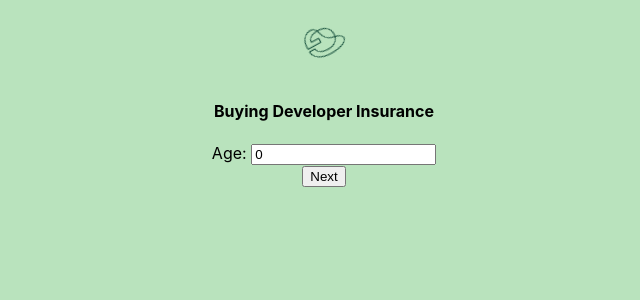
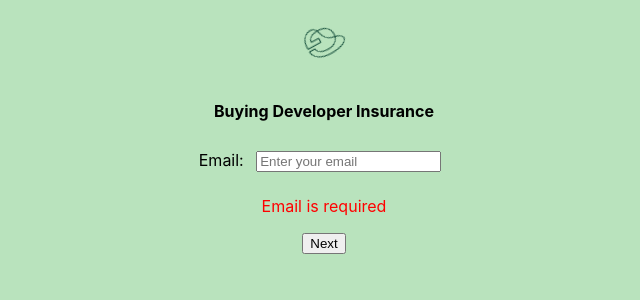
Before and after one commit to vargheseakhil/frontend-interview-app-varghese-getsafe, a React (Create React App) app: page /buy/dev_ins in a window 1280 px wide. Both pictures are taken after a click on the button "Next". Shown: the top 300 px of the page, without its empty margins (316-956 px from the left). Built offline with nearby package versions, Linux system fonts and the light colour scheme.

Commit message:
feat: adds mandatory and other validations to steps

```diff
--- a/src/App.css
+++ b/src/App.css
@@ -43,3 +43,7 @@
     transform: rotate(360deg);
   }
 }
+
+input {
+  margin: 8px;
+}
--- a/src/buyflow/AgeStep.tsx
+++ b/src/buyflow/AgeStep.tsx
@@ -1,11 +1,22 @@
-import React, { useState } from 'react'
+import React, { useState } from 'react';
 
 interface AgeStepProps {
-  cb: (field: string, value: number) => void
+  cb: (field: string, value: number) => void;
 }
 
-const AgeStep: React.FC<AgeStepProps> = (props) => {
-  const [age, setAge] = useState(0)
+const AgeStep: React.FC<AgeStepProps> = ({ cb }) => {
+  const [age, setAge] = useState<number | ''>(0);
+  const [error, setError] = useState<string | null>(null);
+
+  const handleNext = () => {
+    if (age === '' || age <= 0 || isNaN(age)) {
+      setError('Please enter a valid age');
+    } else {
+      setError(null);
+      cb('age', Number(age));
+    }
+  };
+
   return (
     <>
       <div>
@@ -13,14 +24,23 @@ const AgeStep: React.FC<AgeStepProps> = (props) => {
         <input
           type="number"
           onChange={({ target: { value } }) => {
-            setAge(Number(value))
+            setAge(value ? Number(value): '');
+            setError(null);
           }}
           value={age}
-        ></input>
+          aria-label="Enter your age"
+          aria-invalid={!!error}
+          aria-describedby={error ? 'age-error' : ''}
+        />
+        {error && (
+          <p id="age-error" style={{ color: 'red' }} role="alert">
+            {error}
+          </p>
+        )}
       </div>
-      <button onClick={() => props.cb('age', age)}>Next</button>
+      <button onClick={handleNext}>Next</button>
     </>
-  )
-}
+  );
+};
 
-export default AgeStep
+export default AgeStep;
--- a/src/buyflow/EmailStep.tsx
+++ b/src/buyflow/EmailStep.tsx
@@ -1,26 +1,55 @@
-import React, { useState } from 'react'
+import React, { useState } from 'react';
 
 interface EmailStepProps {
-  cb: (field: string, value: string) => void
+  cb: (field: string, value: string) => void;
 }
 
-const EmailStep: React.FC<EmailStepProps> = (props) => {
-  const [email, setEmail] = useState('')
+const EmailStep: React.FC<EmailStepProps> = ({ cb }) => {
+  const [email, setEmail] = useState('');
+  const [error, setError] = useState<string | null>(null);
+
+  const handleNext = () => {
+    if (!email.trim()) {
+      setError('Email is required');
+    } else if (!isValidEmail(email)) {
+      setError('Please enter a valid email address');
+    } else {
+      setError(null);
+      cb('email', email);
+    }
+  };
+
+  const isValidEmail = (email: string) => {
+    // Basic email validation regex or use a library for more comprehensive validation
+    const emailRegex = /^[^\s@]+@[^\s@]+\.[^\s@]+$/;
+    return emailRegex.test(email);
+  };
+
   return (
     <>
       <div>
         Email:{' '}
         <input
           type="email"
+          placeholder="Enter your email"
           onChange={({ target: { value } }) => {
-            setEmail(value)
+            setEmail(value);
+            setError(null);
           }}
           value={email}
-        ></input>
+          aria-label="Enter your email"
+          aria-invalid={!!error}
+          aria-describedby={error ? 'email-error' : ''}
+        />
+        {error && (
+          <p style={{ color: 'red' }} role="alert">
+            {error}
+          </p>
+        )}
       </div>
-      <button onClick={() => props.cb('email', email)}>Next</button>
+      <button onClick={handleNext}>Next</button>
     </>
-  )
-}
+  );
+};
 
-export default EmailStep
+export default EmailStep;
--- a/src/buyflow/FullNameStep.tsx
+++ b/src/buyflow/FullNameStep.tsx
@@ -1,37 +1,59 @@
-import React, { useState } from 'react'
+import React, { useState } from 'react';
 
 interface FullNameStepProps {
-  cb: (field: string, value: string) => void
+  cb: (field: string, value: string) => void;
 }
 
-const FullNameStep: React.FC<FullNameStepProps> = (props) => {
-  const [firstName, setFirstName] = useState('')
-  const [lastName, setLastName] = useState('')
+const FullNameStep: React.FC<FullNameStepProps> = ({ cb }) => {
+  const [firstName, setFirstName] = useState('');
+  const [lastName, setLastName] = useState('');
+  const [error, setError] = useState<string | null>(null);
+
+  const handleNext = () => {
+    if (!firstName.trim() || !lastName.trim()) {
+      setError('Please enter both first and last names');
+    } else {
+      setError(null);
+      cb('name', `${firstName.trim()} ${lastName.trim()}`);
+    }
+  };
+
   return (
     <>
       <div>
         First Name:{' '}
         <input
           type="text"
+          placeholder="Enter your first name"
           onChange={({ target: { value } }) => {
-            setFirstName(String(value))
+            setFirstName(value);
+            setError(null);
           }}
           value={firstName}
-        ></input>
+          aria-label="Enter your first name"
+        />
       </div>
       <div>
         Last Name:{' '}
         <input
           type="text"
+          placeholder="Enter your last name"
           onChange={({ target: { value } }) => {
-            setLastName(String(value))
+            setLastName(value);
+            setError(null);
           }}
           value={lastName}
-        ></input>
+          aria-label="Enter your last name"
+        />
       </div>
-      <button onClick={() => props.cb('name', `${firstName} ${lastName}`)}>Next</button>
+      {error && (
+        <p style={{ color: 'red' }} role="alert">
+          {error}
+        </p>
+      )}
+      <button onClick={handleNext}>Next</button>
     </>
-  )
-}
+  );
+};
 
-export default FullNameStep
+export default FullNameStep;
--- a/src/buyflow/SummaryStep.tsx
+++ b/src/buyflow/SummaryStep.tsx
@@ -14,10 +14,10 @@ interface SummaryStepProps {
 const SummaryStep: React.FC<SummaryStepProps> = ({collectedData, projectId}) => {
   return (
     <>
-      <div>Email: {collectedData.email}</div>
-      <div>Age: {collectedData.age}</div>
+      <p>Email: {collectedData.email}</p>
+      <p>Age: {collectedData.age}</p>
       {
-        collectedData.name && <div>Name: {collectedData.name}</div>
+        collectedData.name && <p>Name: {collectedData.name}</p>
       }
       <div>
         <Link to={`/purchased=${projectId}`}>Purchase</Link>
```
